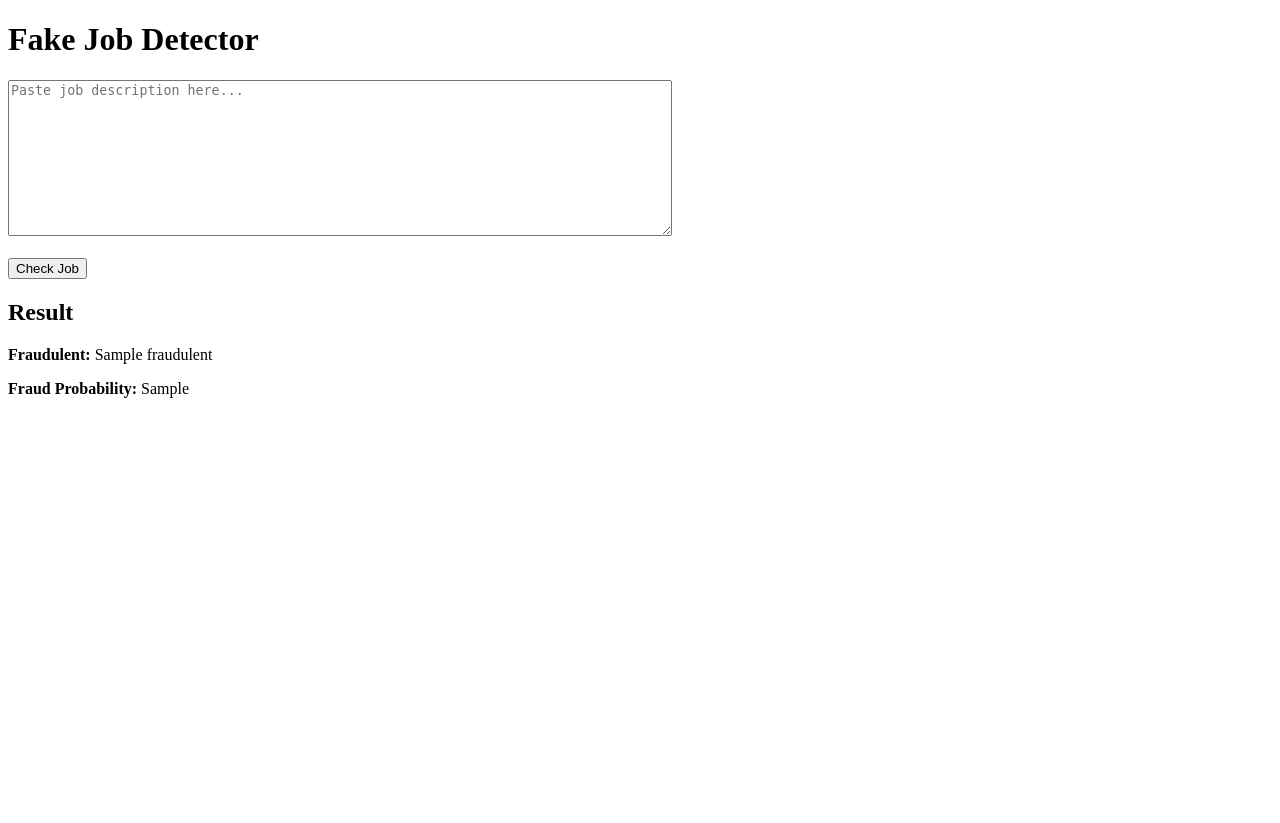
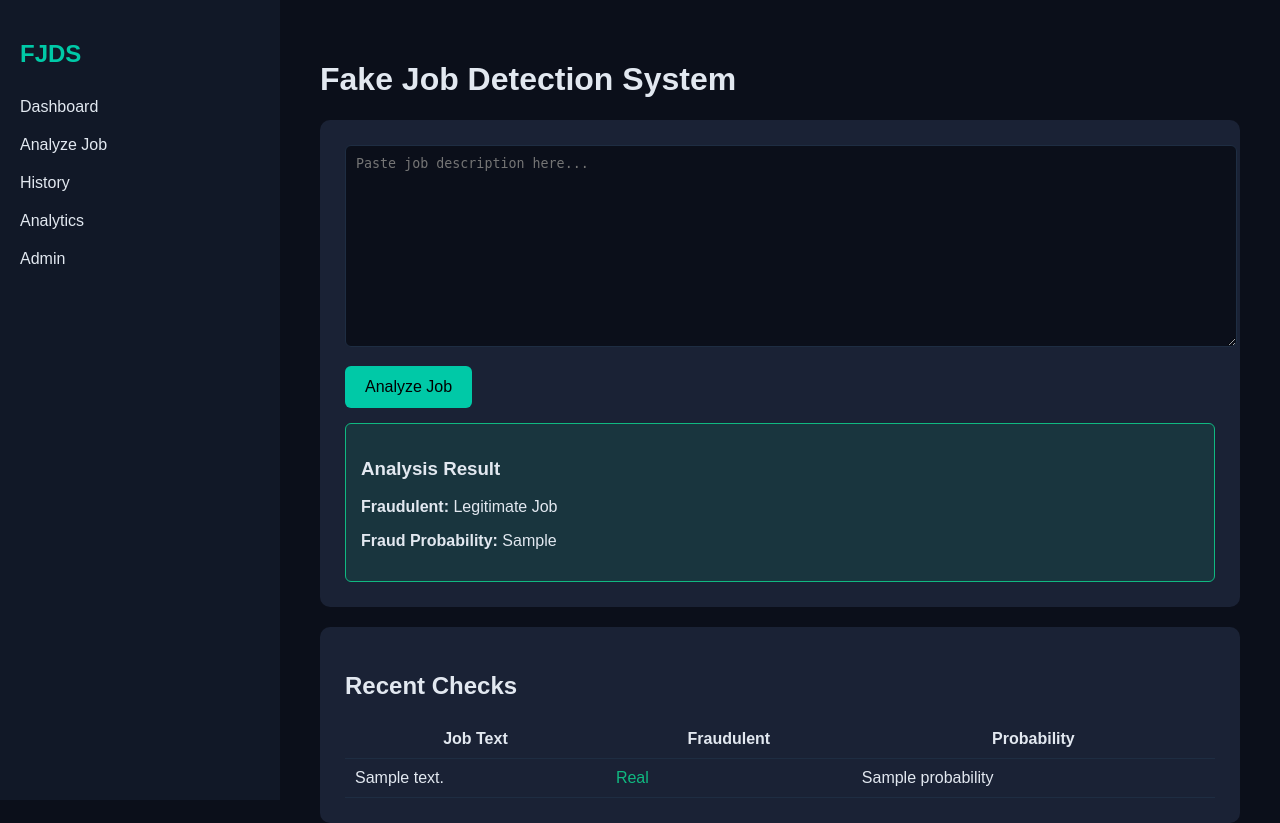
Before and after one commit to Shanny254/Fake-Job-Detection-System, a Django app: template backend/detector/templates/detector/index.html in a window 1280 px wide. Before the commit the page ends 398 px from the top, so only its background shows below. Run offline with Django 5.2, Linux system fonts and the light colour scheme; the template is opened without the code that fills it: most values are stand-ins (such as "Sample title", 1, 10 or a date in 2020); parts of the project's set-up code (start-up, migrations or seed data) failed here and were passed over.

Commit message:
side bar

```diff
--- a/backend/detector/templates/detector/index.html
+++ b/backend/detector/templates/detector/index.html
@@ -1,23 +1,218 @@
 <!DOCTYPE html>
-<html lang="en">
+<html>
 <head>
-    <meta charset="UTF-8">
-    <title>Fake Job Detector</title>
+
+<title>Fake Job Detection System</title>
+
+<style>
+
+body{
+margin:0;
+font-family:Arial;
+background:#0B0F1A;
+color:#E2E8F0;
+}
+
+.container{
+display:flex;
+height:100vh;
+}
+
+.sidebar{
+width:240px;
+background:#111827;
+padding:20px;
+}
+
+.sidebar h2{
+color:#00C9A7;
+}
+
+.sidebar a{
+display:block;
+color:#E2E8F0;
+padding:10px 0;
+text-decoration:none;
+}
+
+.sidebar a:hover{
+color:#00C9A7;
+}
+
+.main{
+flex:1;
+padding:40px;
+}
+
+.card{
+background:#1A2235;
+padding:25px;
+border-radius:10px;
+margin-bottom:20px;
+}
+
+textarea{
+width:100%;
+height:180px;
+padding:10px;
+background:#0B0F1A;
+color:white;
+border:1px solid #1E2D42;
+border-radius:6px;
+}
+
+button{
+margin-top:15px;
+padding:12px 20px;
+background:#00C9A7;
+border:none;
+border-radius:6px;
+cursor:pointer;
+font-size:16px;
+}
+
+button:hover{
+background:#00b294;
+}
+
+.result{
+margin-top:15px;
+padding:15px;
+border-radius:6px;
+}
+
+.fake{
+background:#EF444420;
+border:1px solid #EF4444;
+}
+
+.real{
+background:#10B98120;
+border:1px solid #10B981;
+}
+
+table{
+width:100%;
+border-collapse:collapse;
+}
+
+th,td{
+padding:10px;
+border-bottom:1px solid #1E2D42;
+}
+
+</style>
+
 </head>
+
 <body>
-    <h1>Fake Job Detector</h1>
 
-    <form method="post">
-        {% csrf_token %}
-        <textarea name="job_text" rows="10" cols="80" placeholder="Paste job description here..."></textarea>
-        <br><br>
-        <button type="submit">Check Job</button>
-    </form>
+<div class="container">
 
-    {% if result %}
-        <h2>Result</h2>
-        <p><strong>Fraudulent:</strong> {{ result.fraudulent }}</p>
-        <p><strong>Fraud Probability:</strong> {{ result.fraud_probability }}</p>
-    {% endif %}
+<div class="sidebar">
+
+<h2>FJDS</h2>
+
+<a href="/">Dashboard</a>
+<a href="/analyze/">Analyze Job</a>
+<a href="/history/">History</a>
+<a href="/analytics/">Analytics</a>
+<a href="/admin/">Admin</a>
+
+</div>
+
+
+<div class="main">
+
+<h1>Fake Job Detection System</h1>
+
+
+<div class="card">
+
+<form method="post">
+
+{% csrf_token %}
+
+<textarea name="job_text" placeholder="Paste job description here..."></textarea>
+
+<br>
+
+<button type="submit">Analyze Job</button>
+
+</form>
+
+{% if error %}
+<p style="color:#EF4444">{{error}}</p>
+{% endif %}
+
+
+{% if result %}
+
+<div class="result {% if result.fraudulent == 1 %}fake{% else %}real{% endif %}">
+
+<h3>Analysis Result</h3>
+
+<p>
+<strong>Fraudulent:</strong>
+{% if result.fraudulent == 1 %}
+Fake Job
+{% else %}
+Legitimate Job
+{% endif %}
+</p>
+
+<p>
+<strong>Fraud Probability:</strong>
+{{result.fraud_probability}}
+</p>
+
+</div>
+
+{% endif %}
+
+</div>
+
+
+
+<div class="card">
+
+<h2>Recent Checks</h2>
+
+<table>
+
+<tr>
+<th>Job Text</th>
+<th>Fraudulent</th>
+<th>Probability</th>
+</tr>
+
+{% for job in history %}
+
+<tr>
+
+<td>{{job.job_text|truncatewords:12}}</td>
+
+<td>
+{% if job.fraudulent == 1 %}
+<span style="color:#EF4444">Fake</span>
+{% else %}
+<span style="color:#10B981">Real</span>
+{% endif %}
+</td>
+
+<td>{{job.probability}}</td>
+
+</tr>
+
+{% endfor %}
+
+</table>
+
+</div>
+
+</div>
+
+</div>
+
 </body>
 </html>
```
